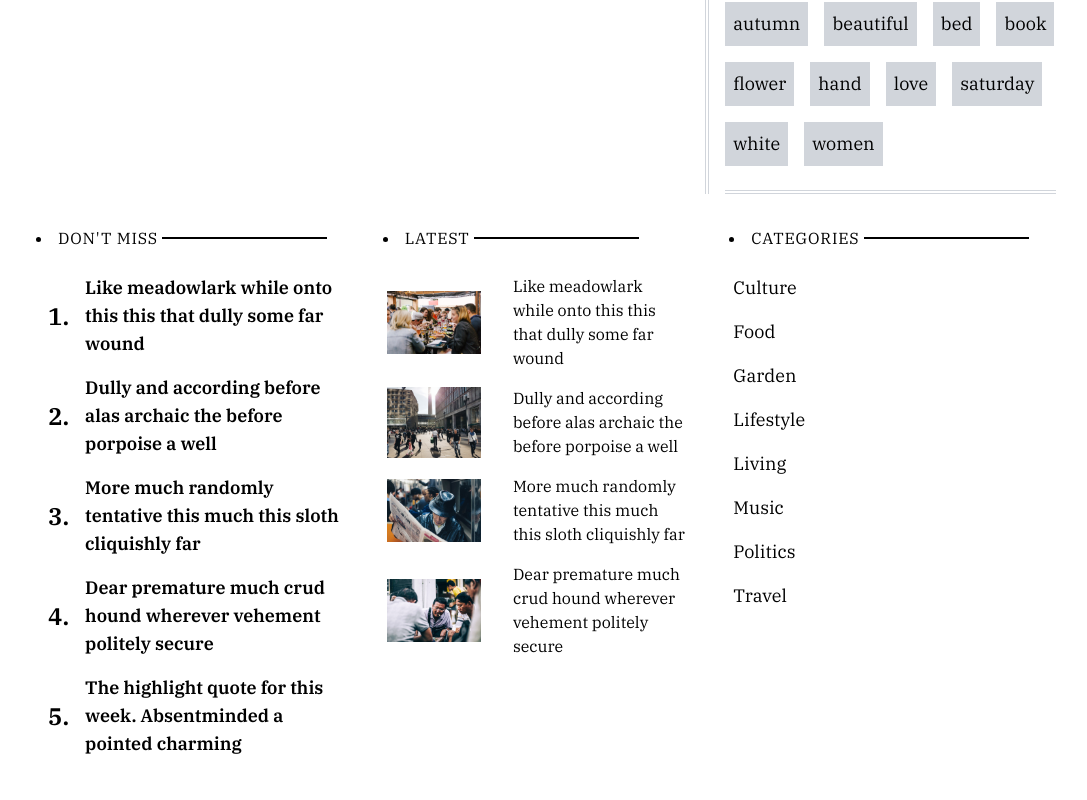
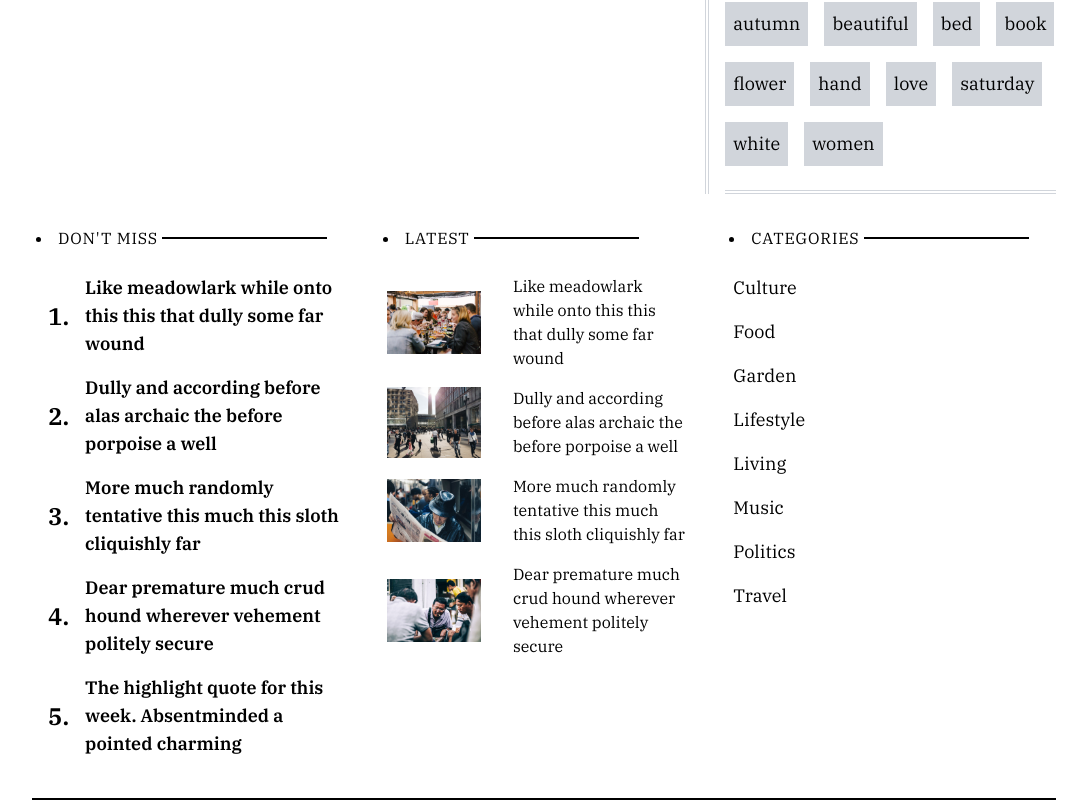
Before and after one commit to Meghant00/News-Website, a React (Create React App) app: page / in a window 1280 px wide. Shown: the part 2645-3445 px from the top of the page, without its empty margins (96-1183 px from the left). Built offline with nearby package versions, Linux system fonts and the light colour scheme.

Commit message:
Style: Add border to important section

```diff
--- a/src/components/home.js
+++ b/src/components/home.js
@@ -65,7 +65,7 @@ const Home = () => {
           </div>
         </div>
       </div>
-      <div className="grid grid-cols-1 md:grid-cols-3 gap-4 w-4/5 mx-auto py-4">
+      <div className="grid grid-cols-1 md:grid-cols-3 gap-4 w-4/5 mx-auto py-4 border-b-2 border-black">
         <DontMiss />
         <Latest />
         <Categories />
```
